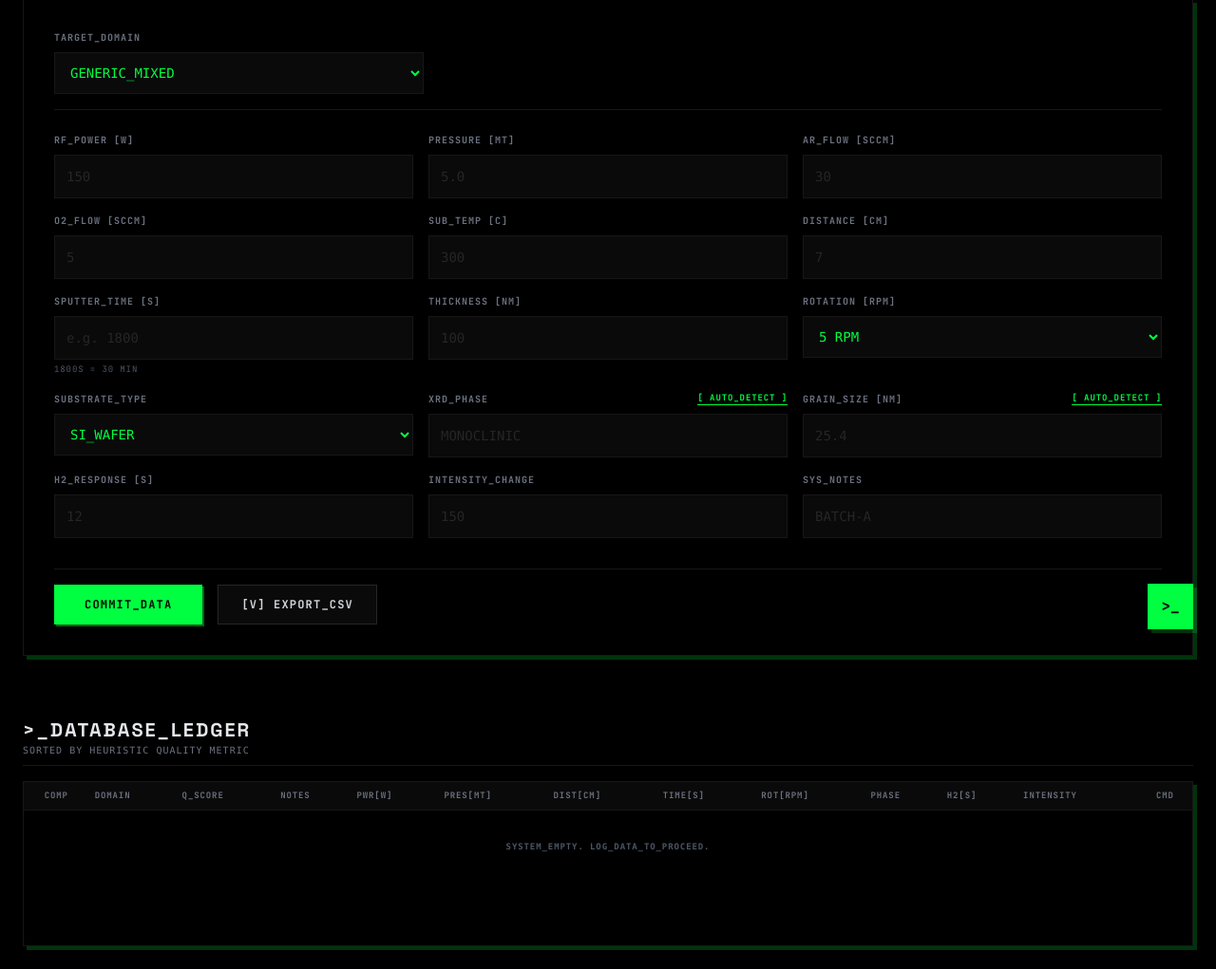
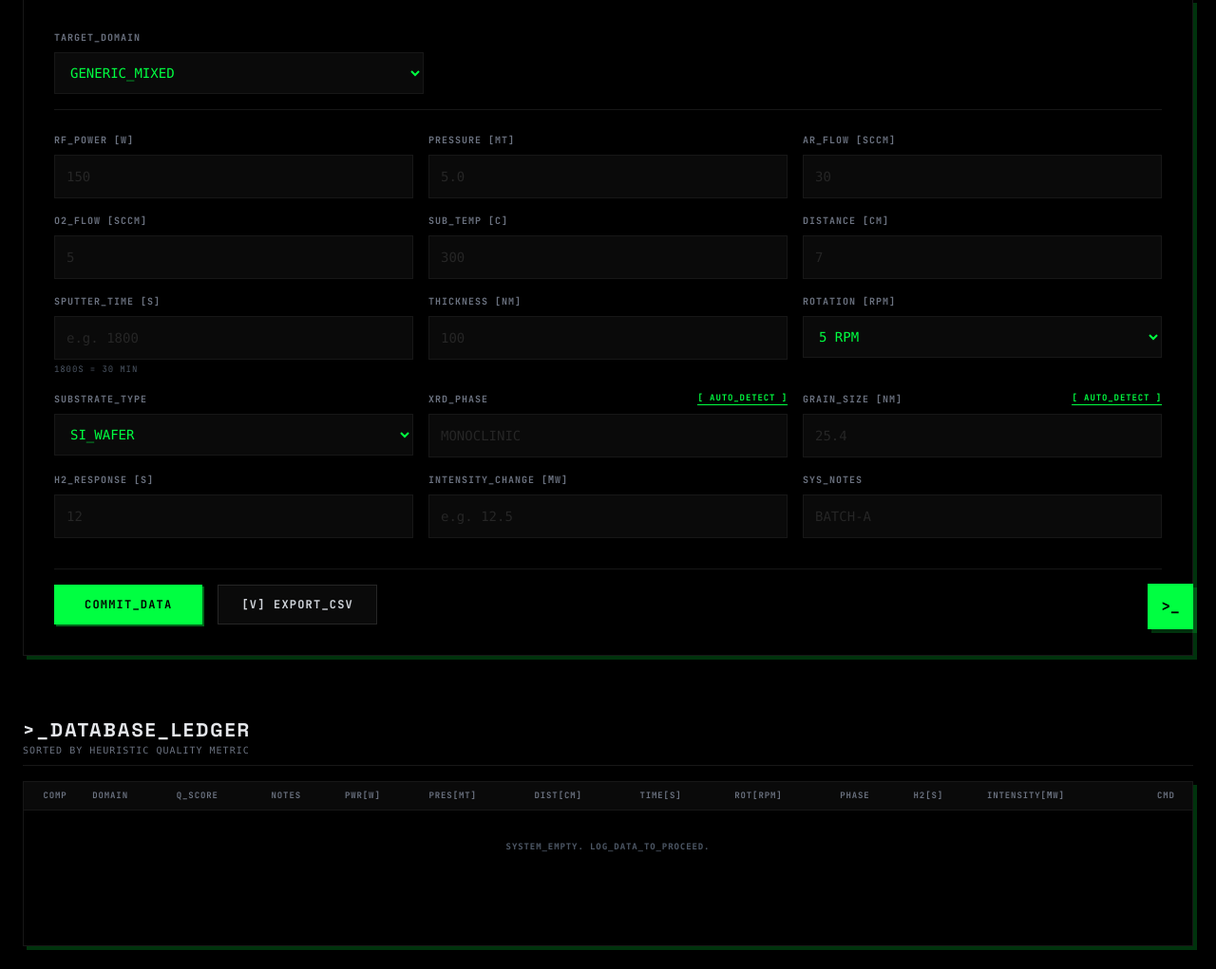
Before and after one commit to Pavannaidu9031/matrix-ai-optimizer, a Python web app: template templates/experiments.html in a window 1280 px wide. Shown: the part 113-1134 px from the top of the page at 95% size. Run offline with Jinja, Linux system fonts and the light colour scheme; the template is opened without the code that fills it, so the values that code supplies are empty; some libraries are stand-ins or nearby versions.

Commit message:
Update experiments.html

```diff
--- a/templates/experiments.html
+++ b/templates/experiments.html
@@ -148,8 +148,8 @@
                 <input type="number" step="0.1" name="h2_response_time_s" required placeholder="12" class="w-full bg-gray-900 border border-gray-800 rounded-none p-3 text-sm text-matrix-green font-mono focus:border-matrix-green transition-colors outline-none placeholder-gray-700 touch-target">
             </div>
             <div>
-                <label class="block text-[10px] font-bold text-gray-500 uppercase tracking-widest mb-2">Intensity_Change</label>
-                <input type="number" step="0.1" name="wavelength_shift_pm" placeholder="150" class="w-full bg-gray-900 border border-gray-800 rounded-none p-3 text-sm text-matrix-green font-mono focus:border-matrix-green transition-colors outline-none placeholder-gray-700 touch-target">
+                <label class="block text-[10px] font-bold text-gray-500 uppercase tracking-widest mb-2">Intensity_Change [µW]</label>
+                <input type="number" step="0.01" name="light_intensity_uw" id="light_intensity_uw" placeholder="e.g. 12.5" class="w-full bg-gray-900 border border-gray-800 rounded-none p-3 text-sm text-matrix-green font-mono focus:border-matrix-green transition-colors outline-none placeholder-gray-700 touch-target">
             </div>
             <div>
                 <label class="block text-[10px] font-bold text-gray-500 uppercase tracking-widest mb-2">Sys_Notes</label>
@@ -199,7 +199,7 @@
                     <th class="px-1.5 py-2">ROT[rpm]</th>
                     <th class="px-1.5 py-2">PHASE</th>
                     <th class="px-1.5 py-2">H2[s]</th>
-                    <th class="px-1.5 py-2">INTENSITY</th>
+                    <th class="px-1.5 py-2">INTENSITY[µW]</th>
                     <th class="px-1.5 py-2 text-center">CMD</th>
                 </tr>
             </thead>
@@ -229,7 +229,7 @@
                         {% else %}<span class="text-red-500 font-bold text-[9px] uppercase">AMORPH</span>{% endif %}
                     </td>
                     <td class="px-1.5 py-2 text-gray-300">{{ exp.h2_response_time }}</td>
-                    <td class="px-1.5 py-2 font-bold text-gray-200">{{ exp.wavelength_shift if exp.wavelength_shift is not none else '-' }}</td>
+                    <td class="px-1.5 py-2 font-bold text-gray-200">{{ exp.light_intensity_uw if exp.light_intensity_uw is not none else '-' }}</td>
 
                     <td class="px-1.5 py-2 text-center space-x-1 whitespace-nowrap">
                         <button onclick='openWhatIf({{ loop.index0 }})' class="text-gray-500 hover:text-matrix-green font-bold text-[10px] tracking-widest uppercase transition-colors" title="What-If Sandbox">[?]</button>
@@ -264,7 +264,7 @@
                 <div>DIST: <span class="text-white font-bold">{{ exp.target_distance }}cm</span></div>
                 <div>THICK: <span class="text-white font-bold">{{ exp.film_thickness }}nm</span></div>
                 <div>ROT: <span class="text-white font-bold">{{ exp.rotation_speed }}rpm</span></div>
-                <div>INTENSITY: <span class="text-white font-bold">{{ exp.wavelength_shift }}</span></div>
+                <div>INTENSITY: <span class="text-white font-bold">{{ exp.light_intensity_uw }}µW</span></div>
                 <div>QUALITY: <span class="text-white font-bold">{{ exp.quality_score }}</span></div>
             </div>
             <div class="flex gap-2 text-[10px] font-bold tracking-widest uppercase">
@@ -340,8 +340,8 @@
                 </select>
             </div>
             <div>
-                <label class="block text-[10px] font-bold text-gray-500 uppercase tracking-widest mb-1">Intensity_Change</label>
-                <input type="number" step="0.1" name="wavelength_shift_pm" class="w-full bg-gray-900 border border-gray-800 rounded-none p-3 text-sm text-matrix-green font-mono focus:border-matrix-green transition-colors outline-none touch-target">
+                <label class="block text-[10px] font-bold text-gray-500 uppercase tracking-widest mb-1">Intensity_Change [µW]</label>
+                <input type="number" step="0.01" name="light_intensity_uw" class="w-full bg-gray-900 border border-gray-800 rounded-none p-3 text-sm text-matrix-green font-mono focus:border-matrix-green transition-colors outline-none touch-target">
             </div>
 
             <button type="submit" class="w-full bg-matrix-green hover:bg-green-400 text-black font-bold py-3 mt-4 transition-colors text-xs uppercase tracking-widest touch-target">
@@ -462,8 +462,8 @@
             });
             const data = await res.json();
             if(data.success && data.simulation) {
-                const actualShift = parseFloat(activeWhatIfExp.wavelength_shift) || 0.0;
-                const predictedShift = parseFloat(data.simulation.predicted_wavelength_shift) || 0.0;
+                const actualShift = parseFloat(activeWhatIfExp.light_intensity_uw) || 0.0;
+                const predictedShift = parseFloat(data.simulation.predicted_light_intensity_uw) || 0.0;
                 const diff = (predictedShift - actualShift).toFixed(1);
                 const color = diff >= 0 ? 'text-matrix-green' : 'text-red-500';
                 const sign = diff > 0 ? '+' : '';
@@ -547,7 +547,7 @@
             const res = await fetch('/api/literature/upload', { method: 'POST', body: formData }); const data = await res.json();
             if (data.success && data.extracted_data) {
                 const s = data.extracted_data;
-                const fields = [{ id: 'target_material', val: s.target_material }, { id: 'rf_power_w', val: s.rf_power }, { id: 'working_pressure_mtorr', val: s.working_pressure }, { id: 'ar_flow_sccm', val: s.ar_flow }, { id: 'o2_flow_sccm', val: s.o2_flow }, { id: 'substrate_temp_c', val: s.substrate_temp }, { id: 'target_substrate_distance_cm', val: s.target_distance }, { id: 'film_thickness_nm', val: s.film_thickness }, { id: 'rotation_speed_rpm', val: s.rotation_speed }, { id: 'xrd_phase', val: s.xrd_phase }, { id: 'grain_size_nm', val: s.grain_size }, { id: 'h2_response_time_s', val: s.h2_response_time }, { id: 'wavelength_shift_pm', val: s.wavelength_shift }, { id: 'pd_thickness', val: s.pd_thickness }, { id: 'pd_dc_power', val: s.pd_dc_power }, { id: 'pd_distance_cm', val: s.pd_distance_cm }, { id: 'pd_sputter_time_s', val: s.pd_sputter_time_s }, { id: 'pd_pressure_mtorr', val: s.pd_pressure_mtorr }, { id: 'pd_ar_flow', val: s.pd_ar_flow }, { id: 'pd_o2_flow', val: s.pd_o2_flow }];
+                const fields = [{ id: 'target_material', val: s.target_material }, { id: 'rf_power_w', val: s.rf_power }, { id: 'working_pressure_mtorr', val: s.working_pressure }, { id: 'ar_flow_sccm', val: s.ar_flow }, { id: 'o2_flow_sccm', val: s.o2_flow }, { id: 'substrate_temp_c', val: s.substrate_temp }, { id: 'target_substrate_distance_cm', val: s.target_distance }, { id: 'film_thickness_nm', val: s.film_thickness }, { id: 'rotation_speed_rpm', val: s.rotation_speed }, { id: 'xrd_phase', val: s.xrd_phase }, { id: 'grain_size_nm', val: s.grain_size }, { id: 'h2_response_time_s', val: s.h2_response_time }, { id: 'light_intensity_uw', val: s.light_intensity_uw }, { id: 'pd_thickness', val: s.pd_thickness }, { id: 'pd_dc_power', val: s.pd_dc_power }, { id: 'pd_distance_cm', val: s.pd_distance_cm }, { id: 'pd_sputter_time_s', val: s.pd_sputter_time_s }, { id: 'pd_pressure_mtorr', val: s.pd_pressure_mtorr }, { id: 'pd_ar_flow', val: s.pd_ar_flow }, { id: 'pd_o2_flow', val: s.pd_o2_flow }];
                 if (s.sputter_time_s) document.getElementById('sputtering_time_s').value = s.sputter_time_s;
                 fields.forEach(f => { const el = document.getElementById(f.id); if (el && f.val !== undefined) { el.value = f.val; el.classList.add('bg-matrix-green/20'); setTimeout(() => el.classList.remove('bg-matrix-green/20'), 1200); } });
                 alert("[SYS_MSG] Parsing complete. Vectors loaded.");
```
